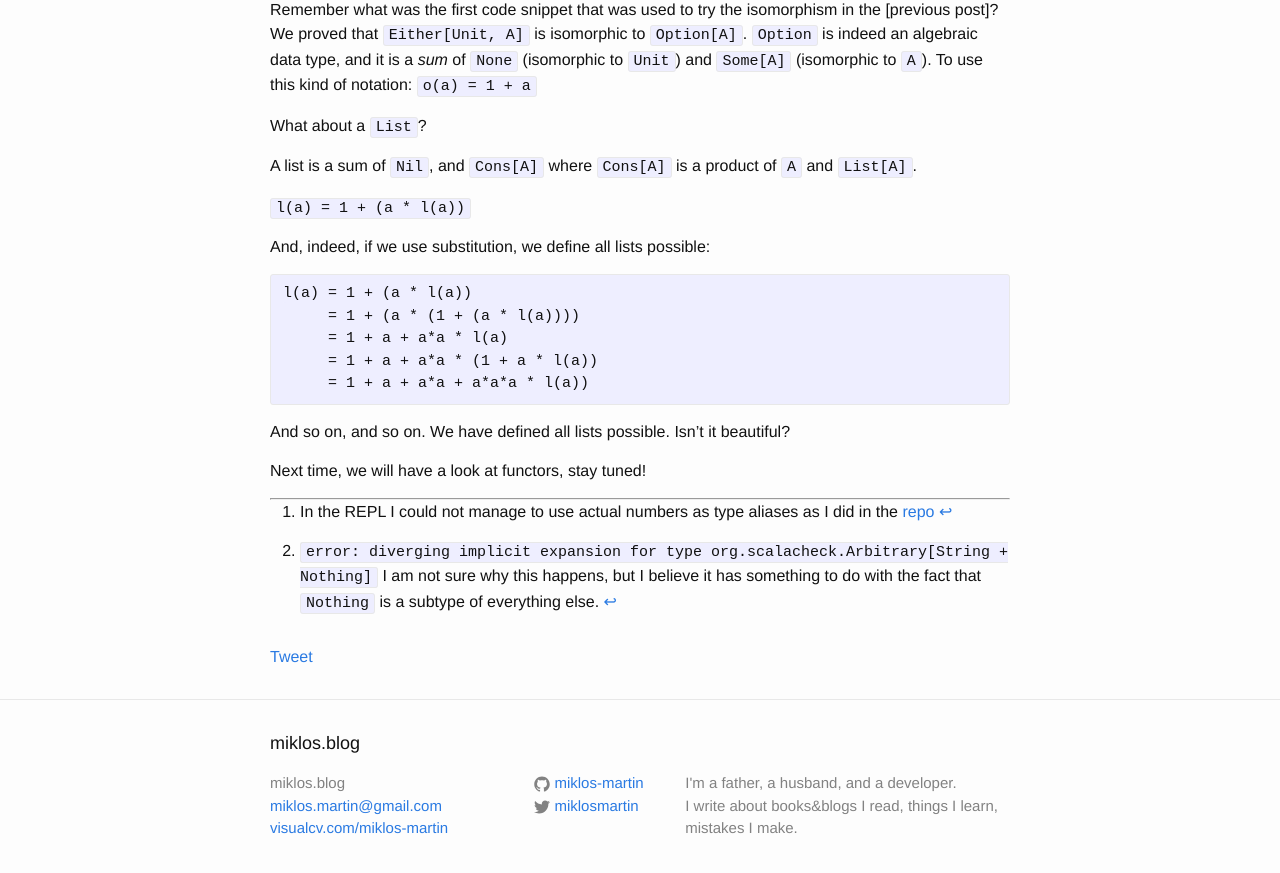
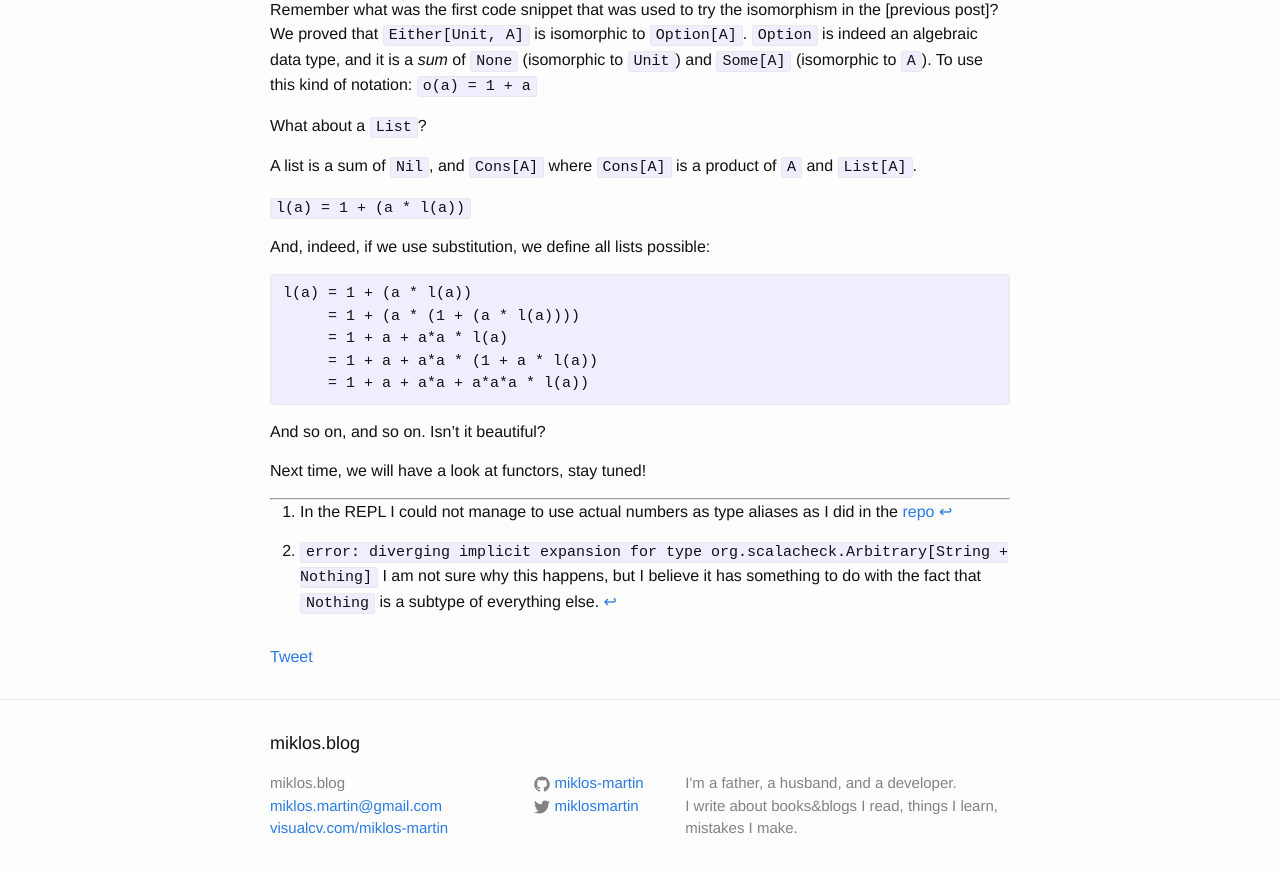
Before and after one commit to miklos-martin/miklos-martin.github.io, a Jekyll site: the page built from _posts/2018-02-01-adventures-in-category-theory-the-algebra-of-types.md, in a window 1280 px wide and 900 px high, scrolled down 12762 px. Shown: the top 873 px of the window. Built offline with Jekyll 4.4.1, drawn with Linux system fonts in a browser that asks for light colours; comment, search, counter and statistics services are not loaded.

Commit message:
remove duplication

````diff
--- a/_posts/2018-02-01-adventures-in-category-theory-the-algebra-of-types.md
+++ b/_posts/2018-02-01-adventures-in-category-theory-the-algebra-of-types.md
@@ -294,7 +294,7 @@ l(a) = 1 + (a * l(a))
      = 1 + a + a*a * (1 + a * l(a))
      = 1 + a + a*a + a*a*a * l(a))
 ```
-And so on, and so on. We have defined all lists possible. Isn't it beautiful?
+And so on, and so on. Isn't it beautiful?
 
 Next time, we will have a look at functors, stay tuned!
 
````
